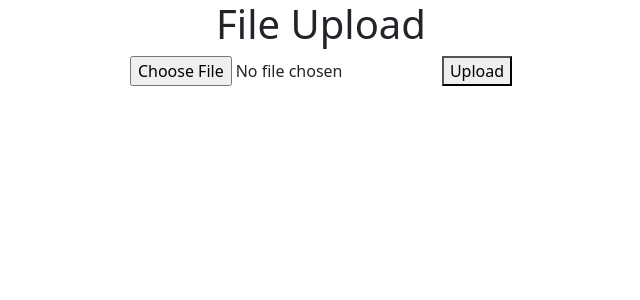
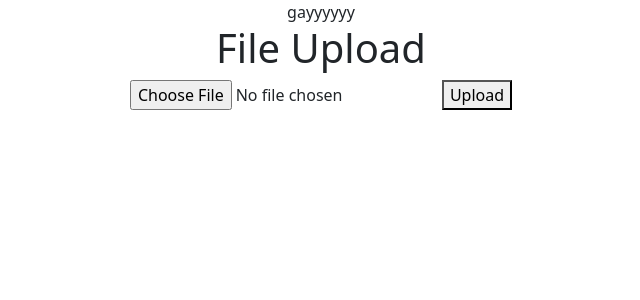
Before and after one commit to Barzazzi/SoftwarePerformaceUnive, a React (Create React App) app in the folder client/: page / in a window 1280 px wide. Shown: the top 300 px of the page, without its empty margins (319-959 px from the left). Built offline with nearby package versions, Linux system fonts and the light colour scheme.

Commit message:
bau git push

```diff
--- /dev/null
+++ b/client/src/components/Col/Col.jsx
@@ -0,0 +1,6 @@
+import "./col.css"
+const Col = ({children}) =>{
+    return <div className="Col">{children}</div>
+}
+
+export default Col
--- /dev/null
+++ b/client/src/components/Col/col.css
@@ -0,0 +1,5 @@
+.Col{
+    display: flex;
+    flex-flow: column;
+    justify-content: center;
+}
--- /dev/null
+++ b/client/src/components/Row/Row.jsx
@@ -0,0 +1,8 @@
+import "./row.css";
+const Row = ({children}) =>{
+
+    return <div className="row">{children}</div>;
+}
+
+
+export default Row;
--- /dev/null
+++ b/client/src/components/Row/row.css
@@ -0,0 +1,5 @@
+.row{
+    display: flex;
+    flex-flow: wrap;
+    justify-content: end;
+}
--- a/client/src/components/form/form.jsx
+++ b/client/src/components/form/form.jsx
@@ -1,6 +1,8 @@
 import React from "react";
 import axios, { post } from 'axios';
+//import {Row, Col} from 'react-bootstrap/';
 
+import { Col, Row } from "../../components"
 
 class MyForm extends React.Component{
     constructor(props) {
@@ -37,11 +39,19 @@ class MyForm extends React.Component{
 
     render() {
         return (
-          <form onSubmit={this.onFormSubmit}>
-            <h1>File Upload</h1>
-            <input type="file" onChange={this.onChange} />
-            <button type="submit">Upload</button>
-          </form>
+          <>
+          <Row>
+            <Col>gayyyyyy</Col>
+            <Col>
+            <form onSubmit={this.onFormSubmit}>
+              <h1>File Upload</h1>
+              <input type="file" onChange={this.onChange} />
+              <button type="submit">Upload</button>
+            </form>
+            </Col>
+          </Row>
+           </>
+
        )
     }
 
--- a/client/src/components/index.js
+++ b/client/src/components/index.js
@@ -1 +1,3 @@
 export {default as MyForm} from './form/form';
+export {default as Row} from './Row/Row';
+export {default as Col} from './Col/Col';
```
Also changed, not shown: client/src/pages/homepage/homepage.jsx (+5 -2 lines), 3 other files (tests, documents, lock files or other folders).
